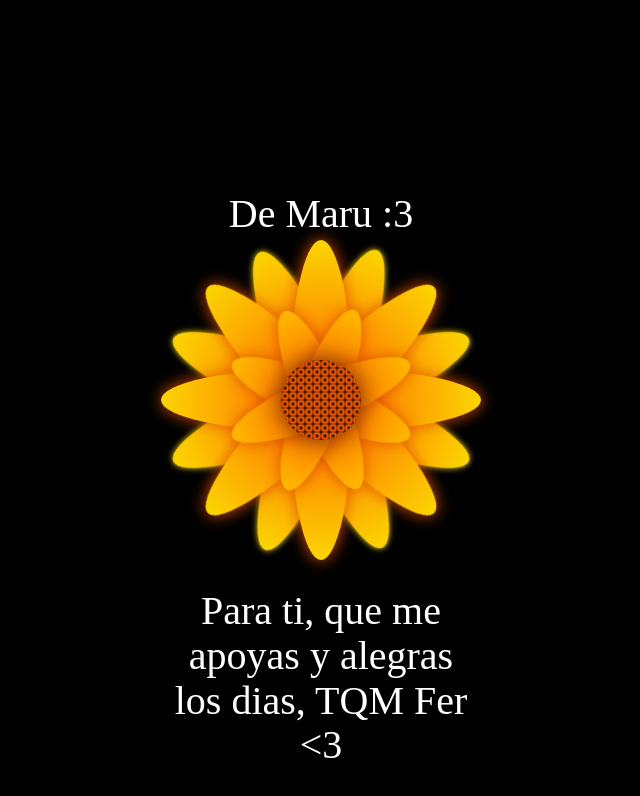
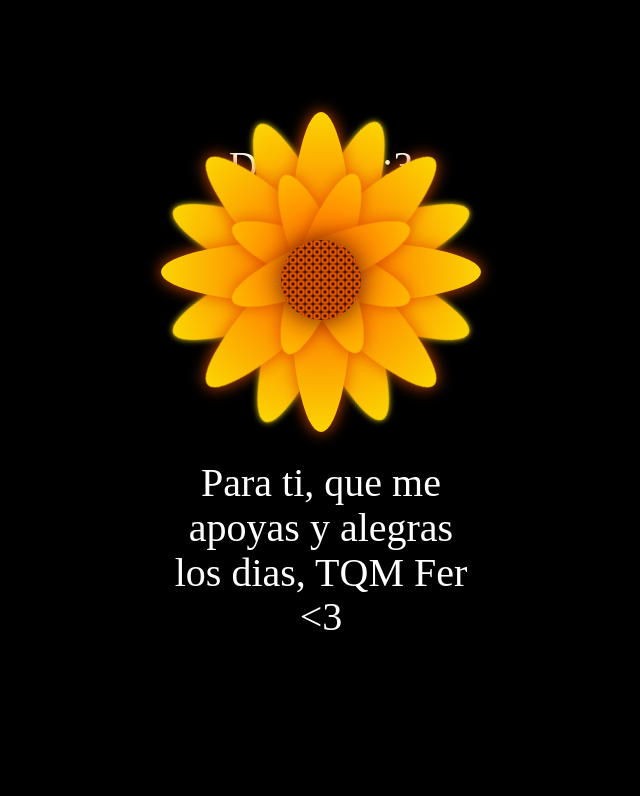
Before and after one commit to MaruDev32/21Sep, a plain HTML site: page index.html in a window 1280 px wide. Shown: the whole page, without its empty margins (319-959 px from the left). Drawn offline with Linux system fonts and the light colour scheme.

Commit message:
Update style.css

```diff
--- a/style.css
+++ b/style.css
@@ -13,7 +13,6 @@ body {
   margin: 20px 20px;
 
   display: flex;
-  align-items: center;
   justify-content: center;
 
   position: relative;
@@ -31,11 +30,11 @@ body {
 }
 
 .text-above {
-    top: -30px;
+    top: -60px;
 }
 
 .text-below {
-    bottom: -130px;
+    bottom: -50px;
 }
 @keyframes pulsate {
   0% {
```
